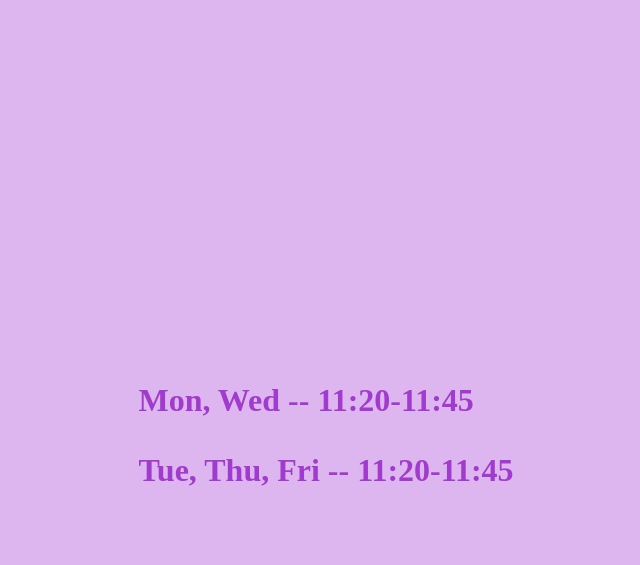
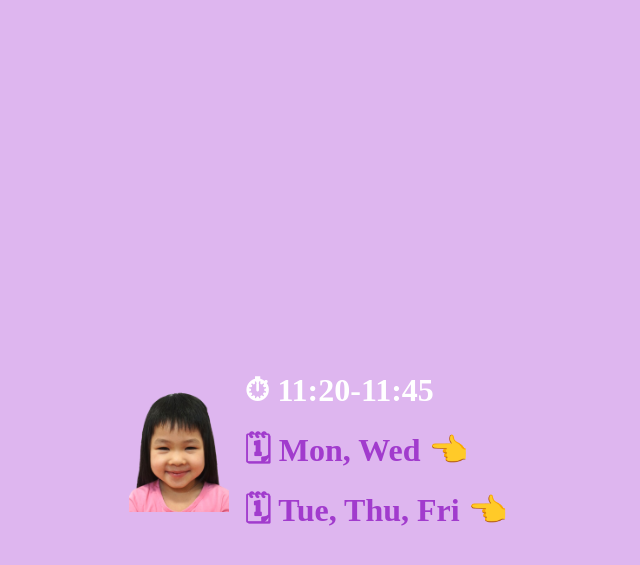
Before and after one commit to przeroone/przeroone.github.io, a Jekyll site: the page sch.html, which Jekyll copies as it is, in a window 1280 px wide. Shown: the top 565 px of the page, without its empty margins (314-954 px from the left). Built offline with Jekyll 4.4.1, drawn with Linux system fonts in a browser that asks for light colours.

Commit message:
Add files via upload

```diff
--- a/sch.html
+++ b/sch.html
@@ -29,9 +29,9 @@
             .flex-item {
                 padding: 5px;
                 width: 100%;
-                height: 50px;
+                height: 100%;
                 margin: 10px;
-                line-height: 20px;
+                line-height: 40px;
                 color: white;
                 font-weight: bold;
                 font-size: 2em;
@@ -41,12 +41,14 @@
 	</head>
 	<body>
         <div class="flex-container">
+            <img src="a.png" width="100px" />
             <div class="row">
+                <div class="flex-item">&#9201; 11:20-11:45</div>
                 <div class="flex-item">
-                    <a target="_blank" href="https://us04web.zoom.us/j/7359301188?pwd=27613431">Mon, Wed -- 11:20-11:45</a>
+                    <a target="_blank" href="https://us04web.zoom.us/j/7359301188?pwd=27613431">&#x1F5D3; Mon, Wed &#x1F448;</a>
                 </div>
                 <div class="flex-item">
-                    <a target="_blank" href="https://us04web.zoom.us/j/4089820139?pwd=27613431">Tue, Thu, Fri -- 11:20-11:45</a>
+                    <a target="_blank" href="https://us04web.zoom.us/j/4089820139?pwd=27613431">&#x1F5D3; Tue, Thu, Fri &#x1F448;</a>
                 </div>
             </div>
         </div>
```
Also changed, not shown: a.png (added).
